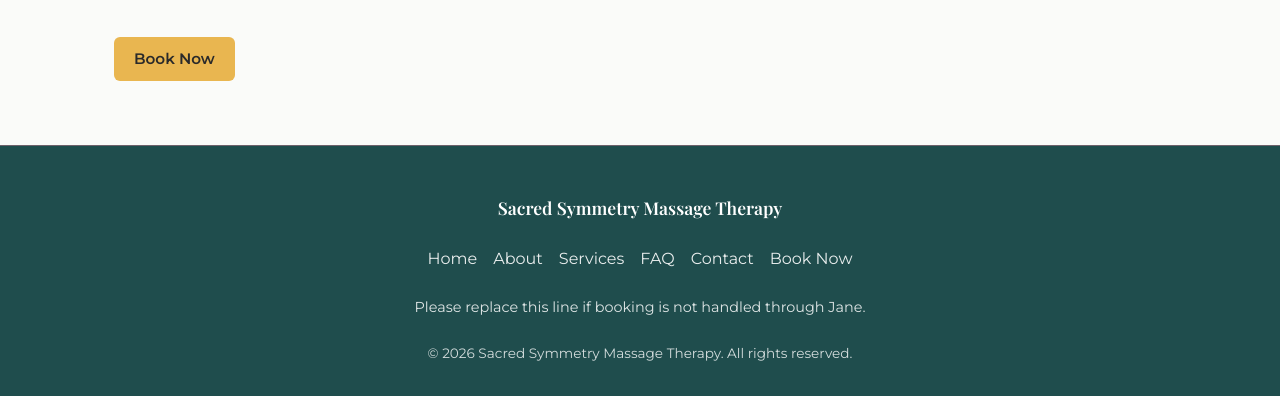
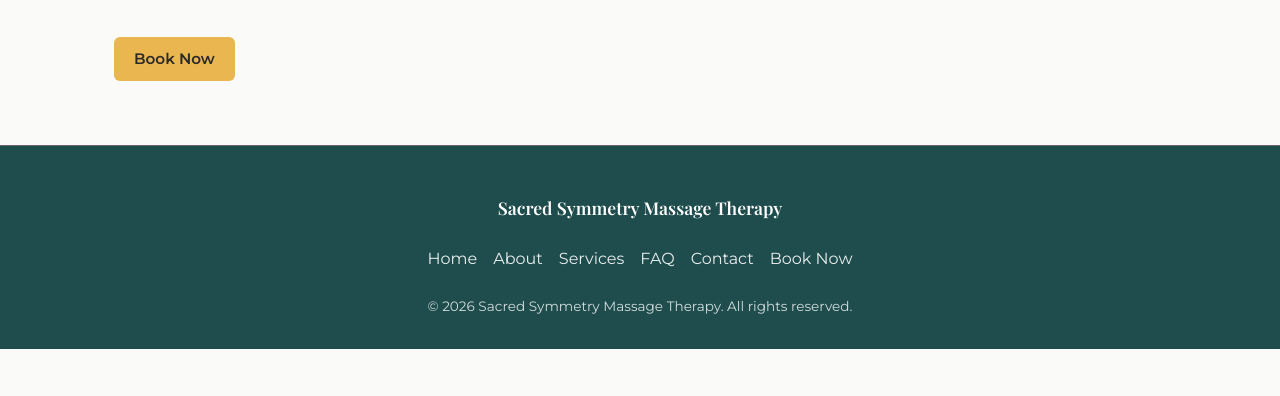
Before and after one commit to Abhi-Bagai/sacred-symmetry-rmt-keith, a plain HTML site: page index.html in a window 1280 px wide. Shown: the part 4541-4937 px from the top of the page. After the commit the page ends 4890 px from the top, so only its background shows below. Drawn offline with nearby package versions, Linux system fonts and the light colour scheme; a web font is replaced by a local one.

Commit message:
footer line removed

```diff
--- a/index.html
+++ b/index.html
@@ -284,7 +284,7 @@
           <li><a href="https://sacredsymmetryrmt.janeapp.com/" data-msg="footer.nav.bookNow"></a></li>
         </ul>
       </nav>
-      <p class="footer-jane" data-msg="footer.jane"></p>
+      <!--<p class="footer-jane" data-msg="footer.jane"></p>-->
       <p class="footer-copy" data-msg="footer.copyright" data-msg-replace-year="true"></p>
     </div>
   </footer>
```
